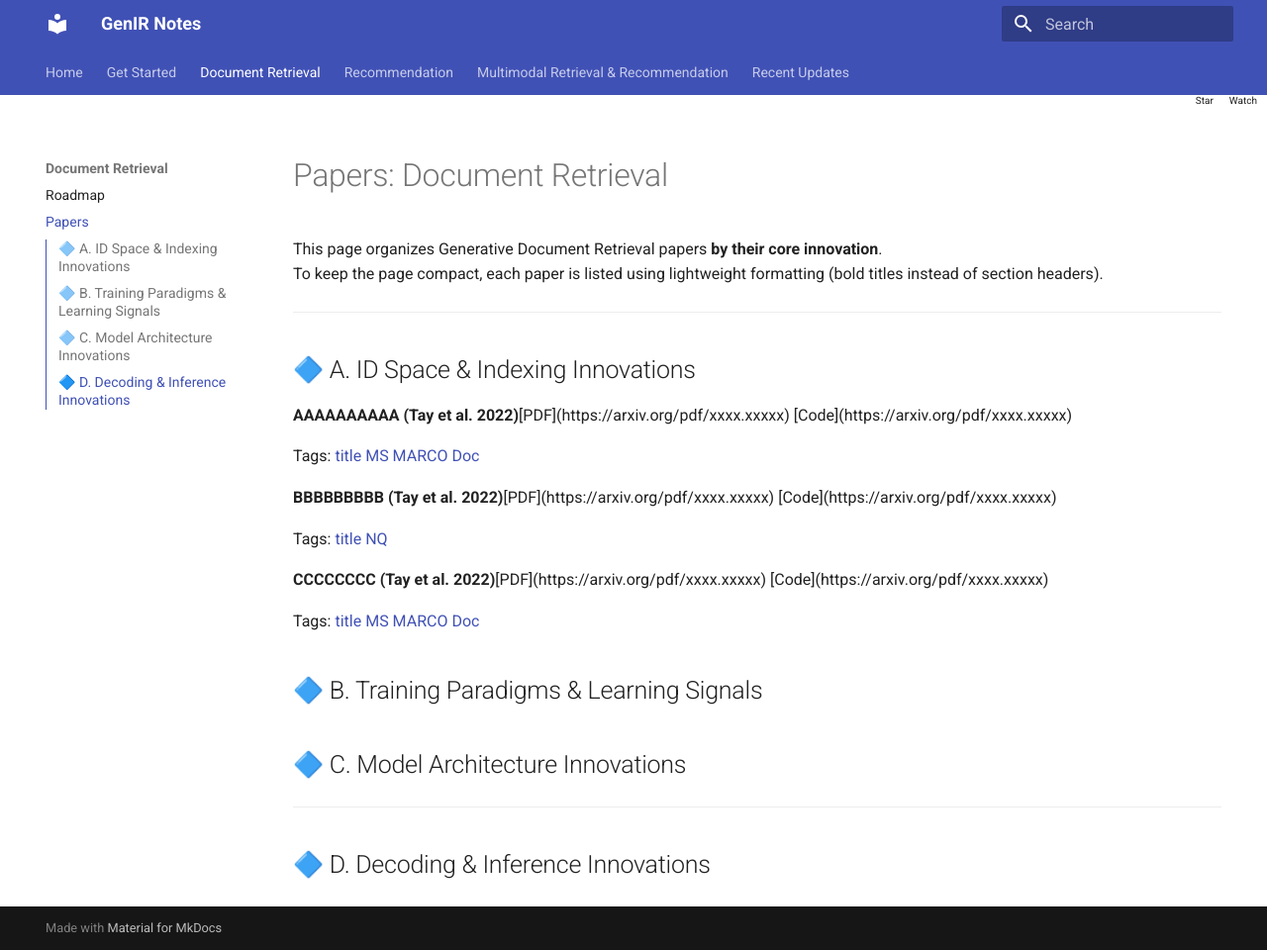
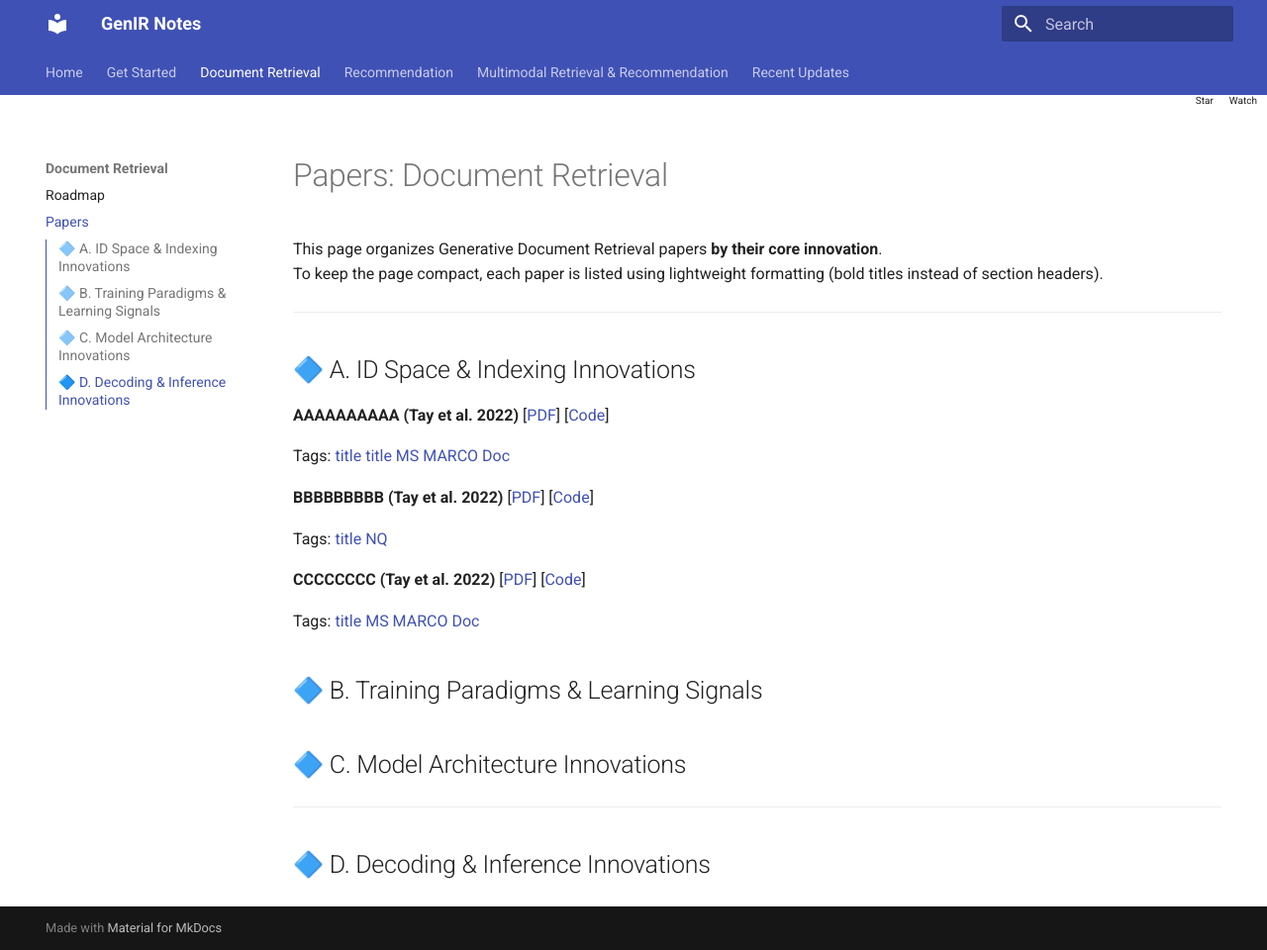
Before and after one commit to GenIR-notes/genir-notes, an MkDocs documentation site: the page built from docs/document_retrieval/papers.md, in a window 1280 px wide and 960 px high. Shown: the whole window at 99% size. Built offline with MkDocs 1.6.1 and Material for MkDocs 9.7.7, drawn with Linux system fonts in a browser that asks for light colours.

Commit message:
Update papers.md

```diff
--- a/docs/document_retrieval/papers.md
+++ b/docs/document_retrieval/papers.md
@@ -10,25 +10,33 @@ To keep the page compact, each paper is listed using lightweight formatting (bol
 ## 🔷 A. ID Space & Indexing Innovations
 
 <div class="paper-entry" data-tags="title,ms-marco-doc" data-date="2025-11-01" data-source="document_retrieval">
+ <p>
+    <strong>AAAAAAAAAA (Tay et al. 2022)</strong>
+    <span class="links">
+      [<a href="https://arxiv.org/pdf/xxxx.xxxxx" target="_blank">PDF</a>]
+      [<a href="https://github.com/...">Code</a>]
+    </span>
+  </p>
 
-<p><strong>AAAAAAAAAA (Tay et al. 2022)</strong>[PDF](https://arxiv.org/pdf/xxxx.xxxxx) [Code](https://arxiv.org/pdf/xxxx.xxxxx)</p>
-
-<p>
-Tags:
-<a class="paper-tag" data-tag="title">title</a>
-<a class="paper-tag" data-tag="ms-marco-doc">MS MARCO Doc</a>
-</p>
-
+  <p>
+    Tags:
+   <a class="paper-tag" data-tag="title" href="?tag=title">title</a>
+    <a class="paper-tag" data-tag="title">title</a>
+  <a class="paper-tag" data-tag="ms-marco-doc" href="?tag=ms-marco-doc">MS MARCO Doc</a>
+  </p>
 </div>
 
 <div class="paper-entry" data-tags="title,nq" data-date="2025-11-18" data-source="document_retrieval">
 
-<p><strong>BBBBBBBBB (Tay et al. 2022)</strong>[PDF](https://arxiv.org/pdf/xxxx.xxxxx) [Code](https://arxiv.org/pdf/xxxx.xxxxx)</p>
+<p><strong>BBBBBBBBB (Tay et al. 2022)</strong>
+[<a href="https://arxiv.org/pdf/xxxx.xxxxx" target="_blank">PDF</a>]
+[<a href="https://github.com/...">Code</a>]
+</p>
 
 <p>
 Tags:
-<a class="paper-tag" data-tag="title">title</a>
-<a class="paper-tag" data-tag="nq">NQ</a>
+   <a class="paper-tag" data-tag="title" href="?tag=title">title</a>
+<a class="paper-tag" data-tag="nq" href="?tag=nq">NQ</a>
 
 </p>
 
@@ -36,12 +44,15 @@ Tags:
 
 <div class="paper-entry" data-tags="title,ms-marco-doc" data-date="2025-11-21" data-source="document_retrieval">
 
-<p><strong>CCCCCCCC (Tay et al. 2022)</strong>[PDF](https://arxiv.org/pdf/xxxx.xxxxx) [Code](https://arxiv.org/pdf/xxxx.xxxxx)</p>
+<p><strong>CCCCCCCC (Tay et al. 2022)</strong>
+[<a href="https://arxiv.org/pdf/xxxx.xxxxx" target="_blank">PDF</a>]
+[<a href="https://github.com/...">Code</a>]
+</p>
 
 <p>
 Tags:
-<a class="paper-tag" data-tag="title">title</a>
-<a class="paper-tag" data-tag="ms-marco-doc">MS MARCO Doc</a>
+   <a class="paper-tag" data-tag="title" href="?tag=title">title</a>
+  <a class="paper-tag" data-tag="ms-marco-doc" href="?tag=ms-marco-doc">MS MARCO Doc</a>
 </p>
 
 </div>
@@ -91,27 +112,3 @@ document.addEventListener("DOMContentLoaded", () => {
   }
 });
 </script>
-
-<button id="clear-filters" class="floating-clear-btn" style="display: none;">
-  Clear Filters ✖
-</button>
-
-<style>
-.floating-clear-btn {
-    position: fixed;
-    bottom: 30px;
-    right: 30px;
-    background-color: #3f51b5;
-    color: white;
-    padding: 10px 16px;
-    border-radius: 6px;
-    border: none;
-    font-size: 15px;
-    cursor: pointer;
-    box-shadow: 0 4px 10px rgba(0,0,0,0.15);
-    z-index: 9999;
-}
-.floating-clear-btn:hover {
-    background-color: #303f9f;
-}
-</style>
```
Also changed, not shown: other parts of docs/document_retrieval/papers.md (+11 -1 lines).
